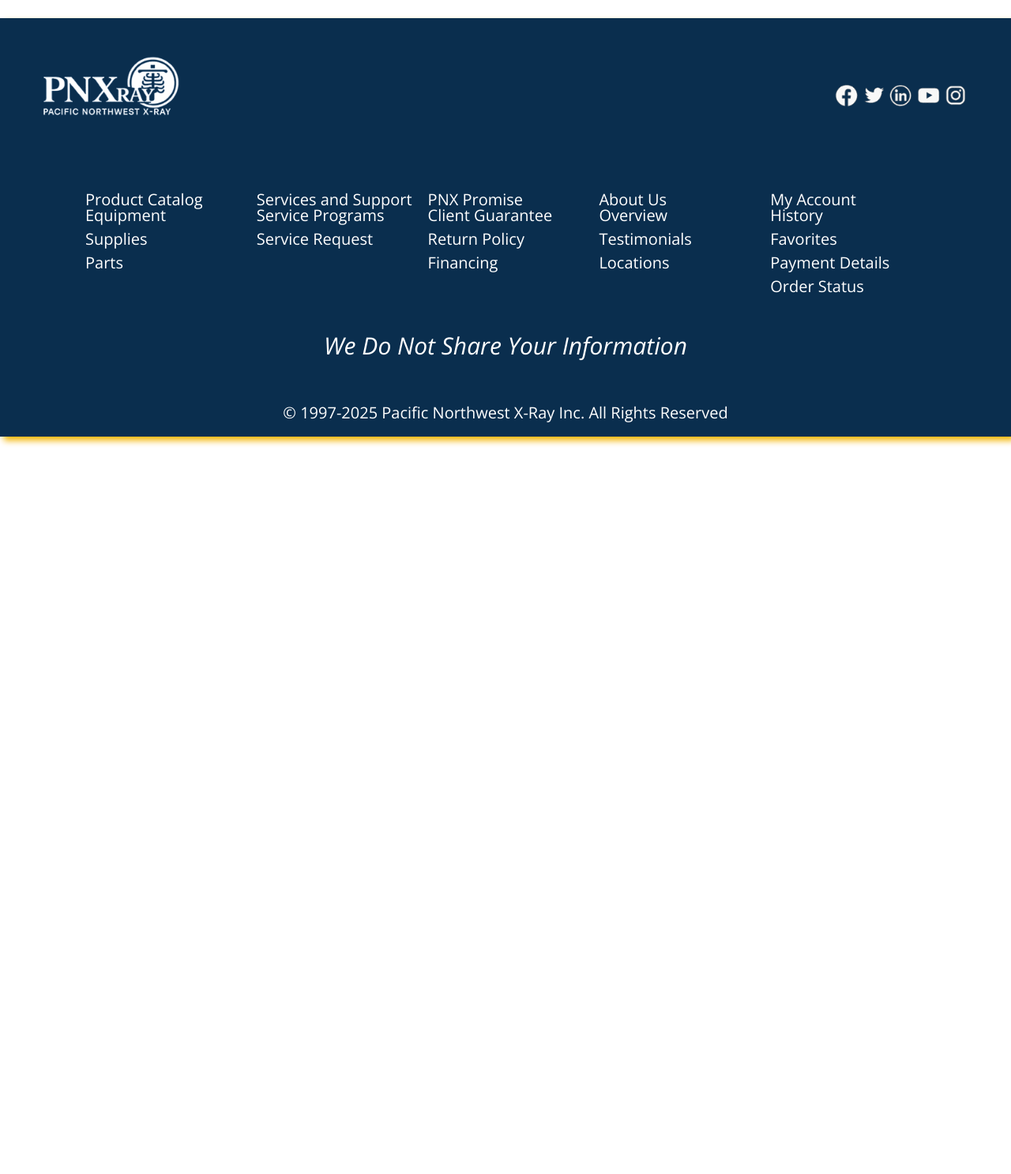
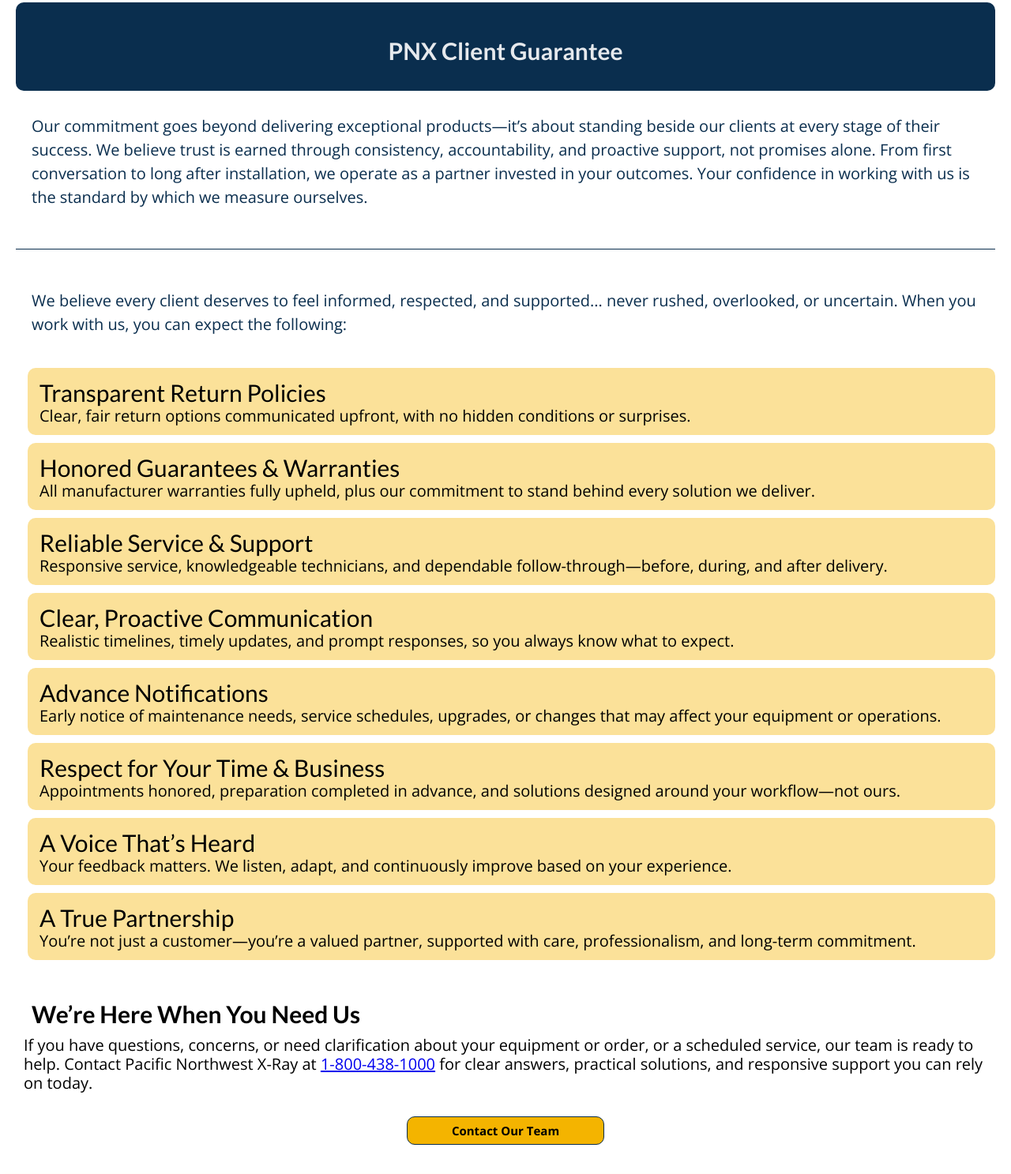
Before and after one commit to mangelicasd/Final_project_group_2, a plain HTML site: page pages/Client_Guarantee.html in a window 1280 px wide. Shown: the part 169-1656 px from the top of the page at 79% size. Before the commit the page ends 800 px from the top, so only its background shows below. Drawn offline with nearby package versions, Linux system fonts and the light colour scheme.

Commit message:
adding the client guarantee page
adding the client guarantee page

```diff
--- a/css/style.css
+++ b/css/style.css
@@ -26,8 +26,9 @@
 9. Site map page
 10. Financing page
 11. I agree terms and conditions page
-11. Mobile size media query
-12. larger-size media query
+12. Client guarantee
+13. Mobile size media query
+14. larger-size media query
 
 
 
@@ -307,7 +308,7 @@
                               6. BUTTONS
     ------------------------------------------------------------------------------- */
 
-.btn {
+.btn, a.cta-button {
     font-size: var(--font-size-xs);
     color: var(--primary-clr);
     text-decoration: none;
@@ -315,7 +316,7 @@
     display: block;
     margin: 1rem auto;
 }
-a.btn {
+a.btn, a.cta-button {
     font-size: 1.5rem;
     color: var(--primary-clr);
     font-weight: var(--fw-b);
@@ -728,15 +729,78 @@
     text-decoration: underline;
 }
 
+/*  -------------------------------------------------------------------------------
+                              12. CLIENT GUARANTEE
+    ------------------------------------------------------------------------------- */
+
+.section-divider {
+    border: none;
+    border-top: 1px solid #0A2E4E;
+    margin: 3rem 0;
+}
+section.client-guarantee h1 {
+    font: var(--fw-b) var(--font-size-l)/1.2 var(--primary-font);
+    background: var(--primary-clr-dark);
+    color: var(--neutral-lt-color);
+    padding: 3rem 0 2rem;
+    margin: 0 0 1rem 0;
+    border-radius: var(--border-radius);
+    height: 112px;
+    display: flex;
+    align-items: center;
+    justify-content: center;
+    text-align: center;
+
+}
+.client-guarantee p {
+    font: var(--fw-m) var(--font-size-m)/1.5 var(--secondary-font);
+    color: var(--primary-clr-dark);
+    padding: 2rem;
+    margin: 0;
+}
+
+.client-guarantee ul {
+    list-style: none;
+    padding-left: 1.5rem;
+    margin: 2rem auto;
+}
+.client-guarantee ul li {
+    font: var(--fw-m) var(--font-size-m)/1.2 var(--secondary-font);
+    background-color: rgba(244, 180, 0, 0.40);
+    border-radius: var(--border-radius);
+    padding: 1.25rem 1.5rem;
+    margin-bottom: 1rem;
+
+}
+.client-guarantee ul li strong {
+    font: var(--fw-m) var(--font-size-l)/1.2 var(--primary-font);
+}
+
+.contact-heading h2 {
+    font: var(--fw-b) var(--font-size-l)/1.2 var(--primary-font);
+    padding-left: 2rem;
+}
+section.contact-heading {
+    margin-top: 3rem;
+    padding-top: 2rem;
+}
+section.contact-heading p {
+    padding: 1rem;
+    font: var(--fw-s) var(--font-size-m)/1.2 var(--secondary-font);
+}
+
+a.cta-button:hover,
+a.cta-button:focus-visible {
+  background-color: #0EA5E9;
+}
+
 
 /*  -------------------------------------------------------------------------------
-                              12. target screens with min 676px, targets tablets
+                              13. target screens with min 676px, targets tablets
     ------------------------------------------------------------------------------- */
 
 @media (min-width: 676px) {
-    :root {
-        --nav-height: 242px;
-    }
+    :root { --nav-height: 242px; }
     .navToggler,
     .navTogglerMenu,
     .menuOpen,
--- a/pages/Client_Guarantee.html
+++ b/pages/Client_Guarantee.html
@@ -48,8 +48,88 @@
       </header>
 
        <main>
-           <!--Client Guarantee Client Guarantee-->
-       </main>
+      <section class="client-guarantee">
+        <article class="guarantee">
+          <h1>PNX Client Guarantee</h1>
+          <p>
+            Our commitment goes beyond delivering exceptional products—it’s about standing beside our clients at every
+            stage of their success. We believe trust is earned through consistency, accountability, and proactive
+            support, not promises alone. From first conversation to long after installation, we operate as a partner
+            invested in your outcomes. Your confidence in working with us is the standard by which we measure ourselves.
+          </p>
+        </article>
+
+        <hr class="section-divider" />
+
+        <article class="client-guarantee">
+
+          <p>
+            We believe every client deserves to feel informed, respected, and supported... never rushed, overlooked, or
+            uncertain. When you work with us, you can expect the following:
+          </p>
+        </article>
+
+        <ul>
+          <li>
+            <strong>Transparent Return Policies</strong><br />
+            Clear, fair return options communicated upfront, with no hidden conditions or surprises.
+          </li>
+
+          <li>
+            <strong>Honored Guarantees &amp; Warranties</strong><br />
+            All manufacturer warranties fully upheld, plus our commitment to stand behind every solution we deliver.
+          </li>
+
+          <li>
+            <strong>Reliable Service &amp; Support</strong><br />
+            Responsive service, knowledgeable technicians, and dependable follow-through—before, during, and after
+            delivery.
+          </li>
+
+          <li>
+            <strong>Clear, Proactive Communication</strong><br />
+            Realistic timelines, timely updates, and prompt responses, so you always know what to expect.
+          </li>
+
+          <li>
+            <strong>Advance Notifications</strong><br />
+            Early notice of maintenance needs, service schedules, upgrades, or changes that may affect your equipment or
+            operations.
+          </li>
+
+          <li>
+            <strong>Respect for Your Time &amp; Business</strong><br />
+            Appointments honored, preparation completed in advance, and solutions designed around your workflow—not
+            ours.
+          </li>
+
+          <li>
+            <strong>A Voice That’s Heard</strong><br />
+            Your feedback matters. We listen, adapt, and continuously improve based on your experience.
+          </li>
+
+          <li>
+            <strong>A True Partnership</strong><br />
+            You’re not just a customer—you’re a valued partner, supported with care, professionalism, and long-term
+            commitment.
+          </li>
+        </ul>
+      </section>
+
+      <section class="contact-heading">
+        <h2 id="contact-heading">We’re Here When You Need Us</h2>
+        <p>
+          If you have questions, concerns, or need clarification about your equipment or order, or a scheduled service,
+          our team is ready to help. Contact Pacific Northwest X-Ray at
+          <a href="tel:18004381000" class="phone-link">1-800-438-1000</a>
+          for clear answers, practical solutions, and responsive support you can rely on today.
+        </p>
+
+        <p>
+          <a href="#" class="cta-button">Contact Our Team</a>
+        </p>
+      </section>
+    </main>
 
        <footer>
       <section class="footer">
```
Also changed, not shown: pages/website_map.html (+12 -12 lines).
